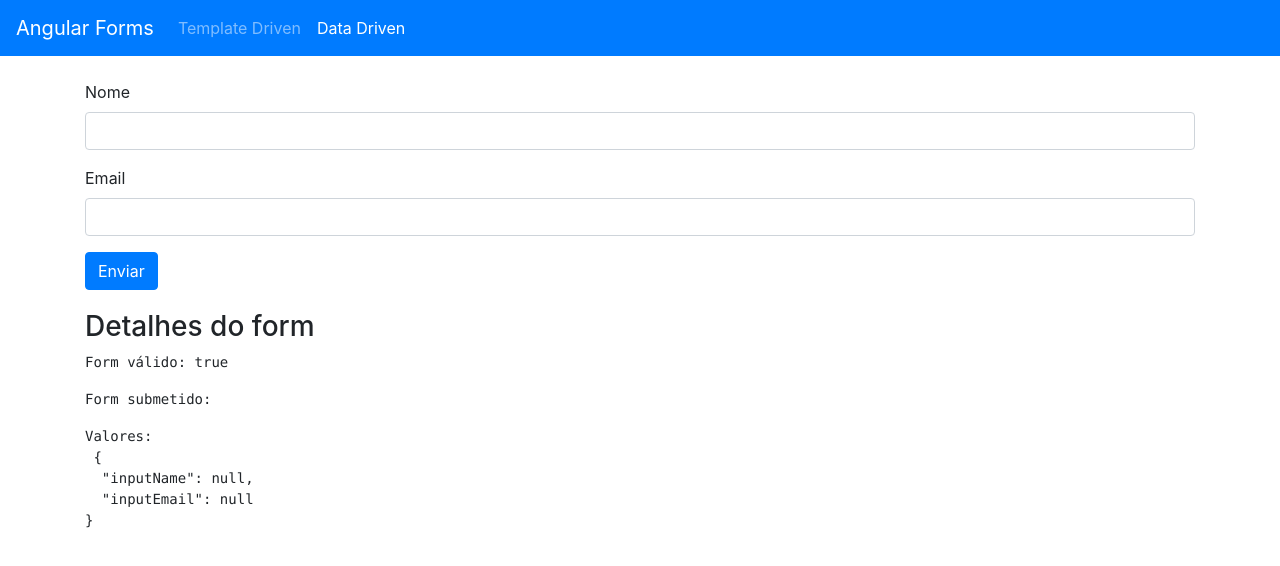
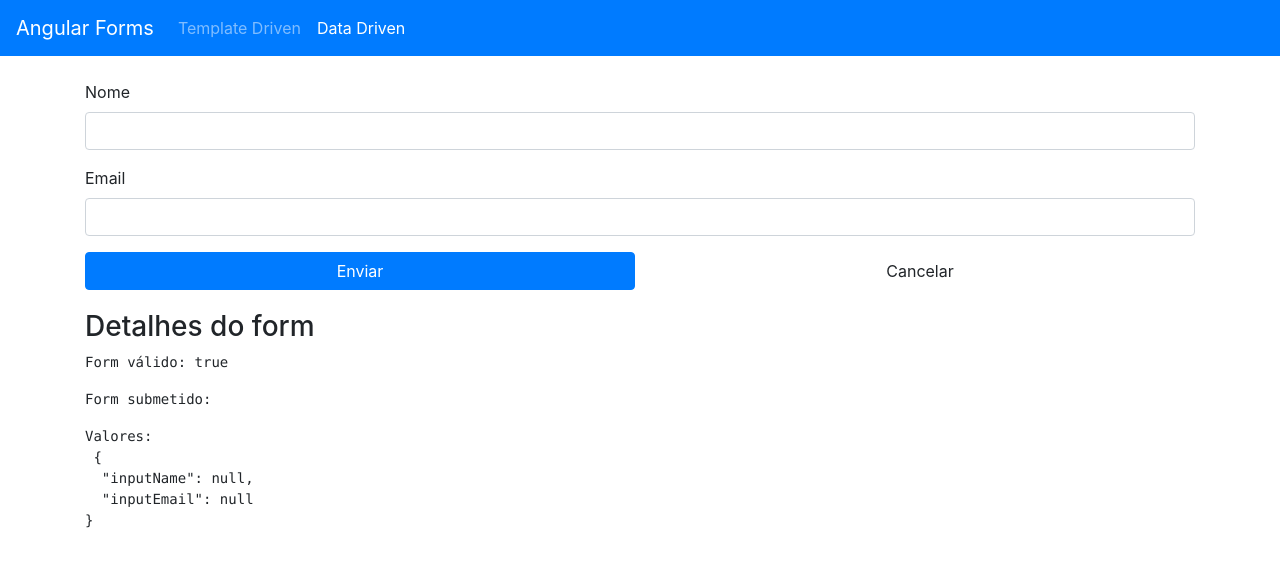
Before and after one commit to vinilanzoni/angular-101, an Angular app in the folder forms/: page /dataForm in a window 1280 px wide. Shown: the top 566 px of the page. Built offline with nearby package versions, Linux system fonts and the light colour scheme.

Commit message:
Aula 93 - Resetando o form https://youtu.be/YqBdbU148OY

```diff
--- a/forms/src/app/data-form/data-form.component.html
+++ b/forms/src/app/data-form/data-form.component.html
@@ -7,6 +7,9 @@
     <label for="inputEmail">Email</label>
     <input type="email" class="form-control" id="inputEmail" formControlName="inputEmail">
   </div>
-  <button class="btn btn-primary" type="submit">Enviar</button>
+  <div class="form-row">
+    <div class="col"><button class="btn btn-primary btn-block" type="submit">Enviar</button></div>
+    <div class="col"><button class="btn btn-block" type="button" (click)="cancel()">Cancelar</button></div>
+  </div>
 </form>
 <app-form-debug [form]="formulario"></app-form-debug>
--- a/forms/src/app/data-form/data-form.component.ts
+++ b/forms/src/app/data-form/data-form.component.ts
@@ -32,7 +32,14 @@ export class DataFormComponent implements OnInit {
       .post("https://httpbin.org/post", JSON.stringify(this.formulario.value))
       .subscribe(res => {
         console.log(res);
+        this.formulario.reset();
+      }, (err: any) => {
+        console.log(err);
       });
   }
 
+  cancel() {
+    this.formulario.reset();
+  }
+
 }
--- a/forms/src/app/template-form/template-form.component.ts
+++ b/forms/src/app/template-form/template-form.component.ts
@@ -52,6 +52,7 @@ export class TemplateFormComponent implements OnInit {
       .post("https://httpbin.org/post", JSON.stringify(form.value))
       .subscribe(res => {
         console.log(res);
+        form.form.reset();
       });
   }
 
```
